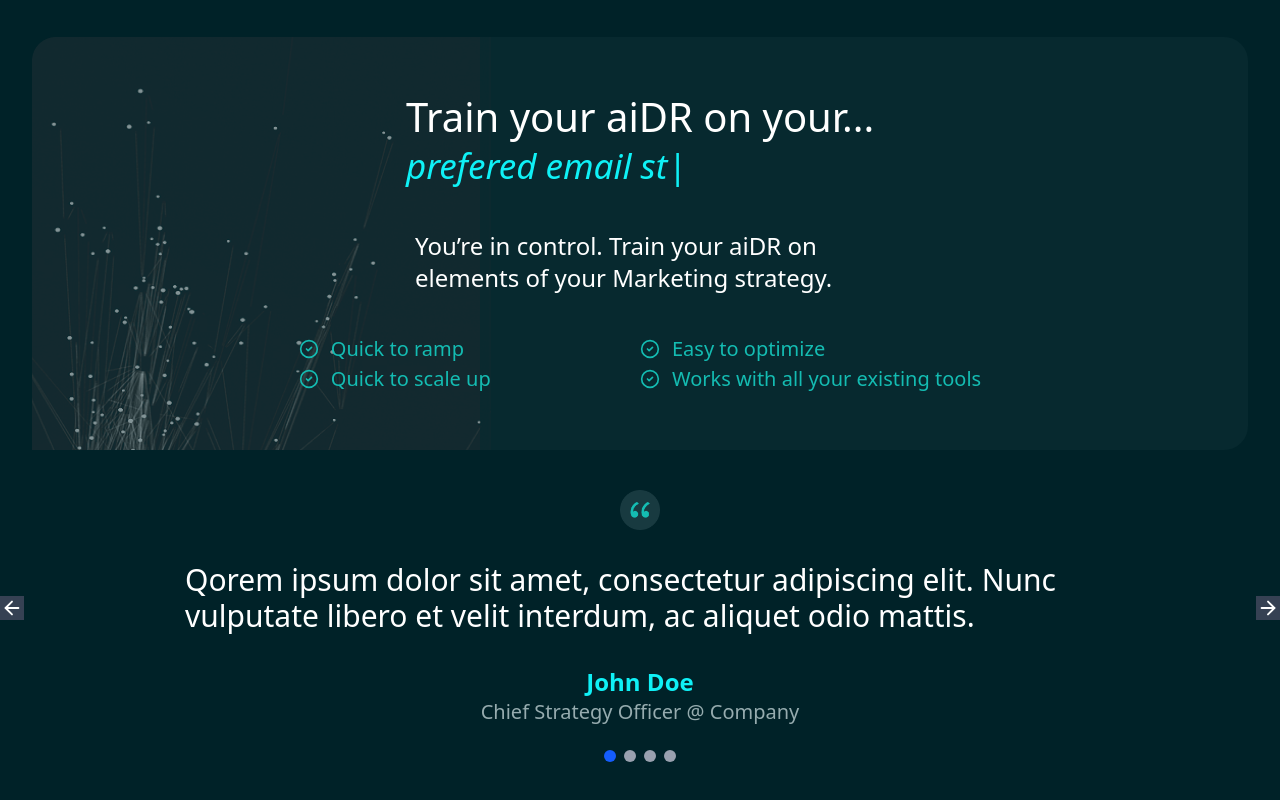
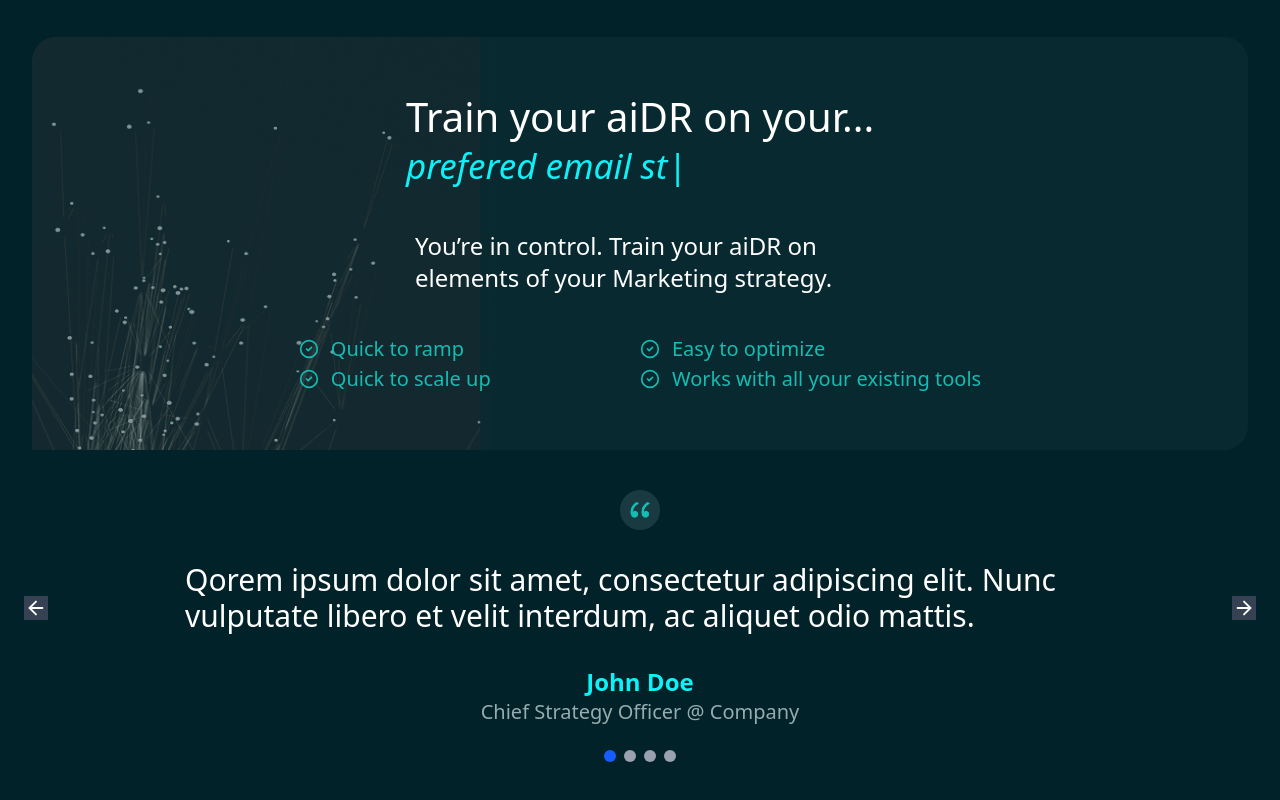
Before and after one commit to saad-mamun/Wizia, a React (Vite) app: page / in a window 1280 px wide. Shown: the part 1353-2153 px from the top of the page. Built offline with nearby package versions, Linux system fonts and the light colour scheme.

Commit message:
paddingX

```diff
--- a/src/components/Control.jsx
+++ b/src/components/Control.jsx
@@ -139,7 +139,7 @@ const Control = () => {
         </div>
         {/* Carousel */}
         <div className="flex flex-col gap-3 py-10 container mx-auto  ">
-          <div className="flex flex-row items-center justify-between">
+          <div className="flex flex-row items-center justify-between px-6">
             <ArrowLeft
               onClick={prevSlide}
               className="hidden md:block text-white border border-gray-700 bg-gray-700"
```
